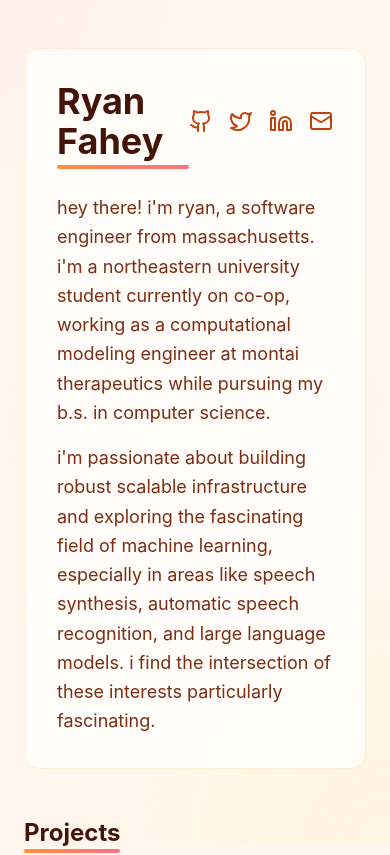
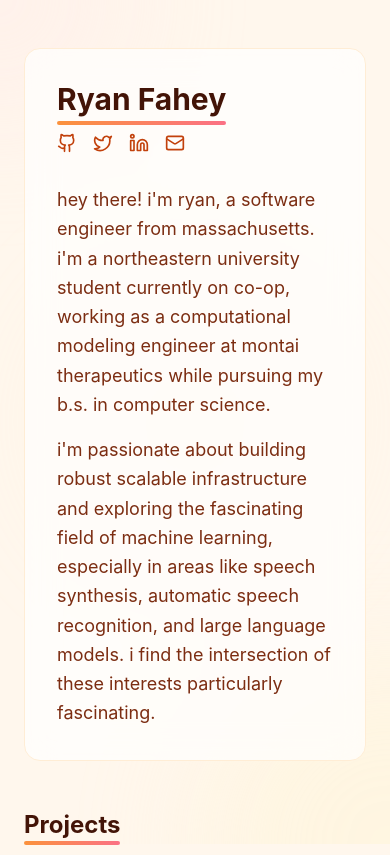
Before and after one commit to Ryan5453/ryan5453, a React (Vite) app: page / in a window 390 px wide. Shown: the top 855 px of the page. Built offline with nearby package versions, Linux system fonts and the light colour scheme; no server answers.

Commit message:
fix mobile layout

```diff
--- a/src/Portfolio.tsx
+++ b/src/Portfolio.tsx
@@ -66,9 +66,11 @@
       <div className="relative container max-w-2xl mx-auto px-6 py-12">
         {/* Header */}
         <div className="relative bg-white bg-opacity-70 backdrop-blur-lg rounded-2xl p-8 border border-orange-100">
-          <div className="flex justify-between items-center">
+          <div className="flex flex-col gap-6">
+            <div className="flex flex-col gap-4">
+              <div className="flex flex-col sm:flex-row sm:items-center sm:justify-between gap-4">
                 <h1
-              className="text-4xl font-bold text-orange-950 relative cursor-pointer"
+                  className="text-3xl sm:text-4xl font-bold text-orange-950 relative cursor-pointer w-fit"
                   onClick={() => setShowPopup(true)}
                 >
                   Ryan Fahey
@@ -76,17 +78,19 @@
                 </h1>
                 <div className="flex space-x-4">
                   <a href="https://github.com/Ryan5453" className="text-orange-700 hover:text-orange-950 transition-colors transform hover:scale-110">
-                <Github size={24} />
+                    <Github size={20} />
                   </a>
                   <a href="https://twitter.com/Ryan5453" className="text-orange-700 hover:text-orange-950 transition-colors transform hover:scale-110">
-                <Twitter size={24} />
+                    <Twitter size={20} />
                   </a>
                   <a href="https://linkedin.com/in/Ryan5453" className="text-orange-700 hover:text-orange-950 transition-colors transform hover:scale-110">
-                <Linkedin size={24} />
+                    <Linkedin size={20} />
                   </a>
                   <a href="mailto:ryan@ryan.science" className="text-orange-700 hover:text-orange-950 transition-colors transform hover:scale-110">
-                <Mail size={24} />
+                    <Mail size={20} />
                   </a>
+                </div>
+              </div>
             </div>
           </div>
 
```
Lines whose indentation alone changed are shown as unchanged.
